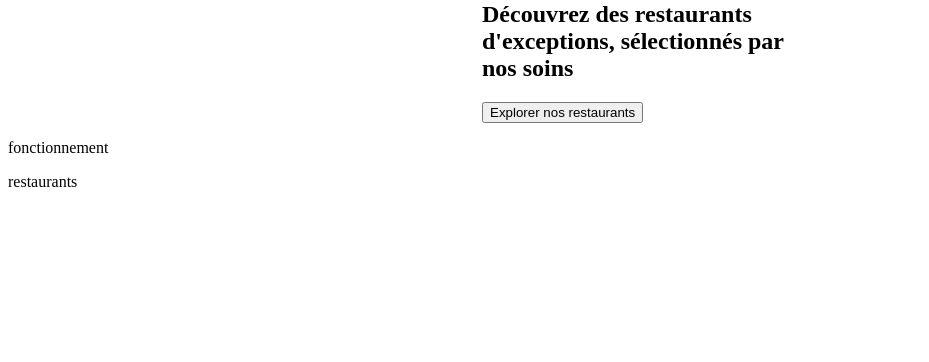
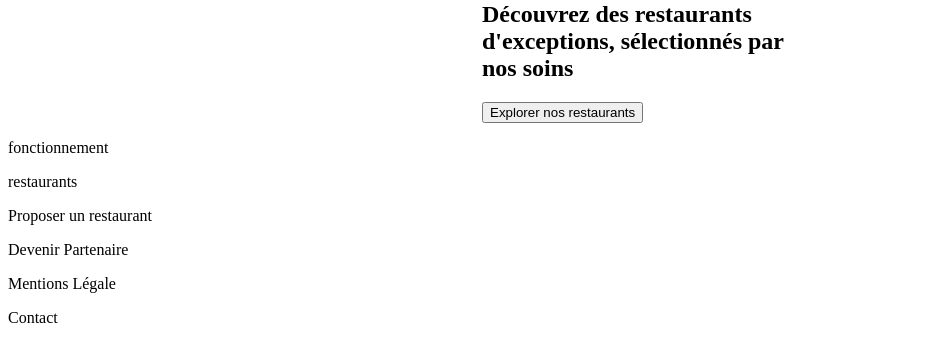
Before and after one commit to aubpin/Projet-css, a plain HTML site: page index.html in a window 1280 px wide. Shown: the part 230-592 px from the top of the page, without its empty margins (0-929 px from the left). Drawn offline with Linux system fonts and the light colour scheme.

Commit message:
add the changement

```diff
--- a/index.html
+++ b/index.html
@@ -20,4 +20,12 @@
     <p>restaurants</p>
 </div>
 </body>
+<footer>
+    <p>Proposer un restaurant</p>
+    <p>Devenir Partenaire</p>
+    <p>Mentions Légale</p>
+    <p> Contact</p>
+
+
+  </footer>
 </html>
```
